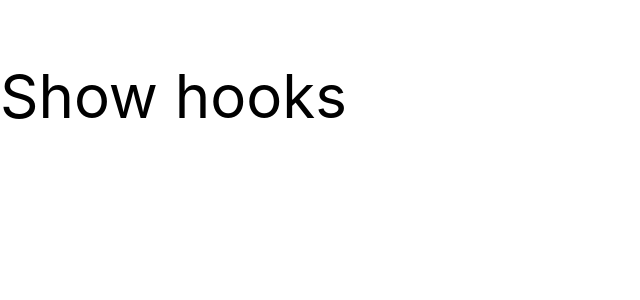
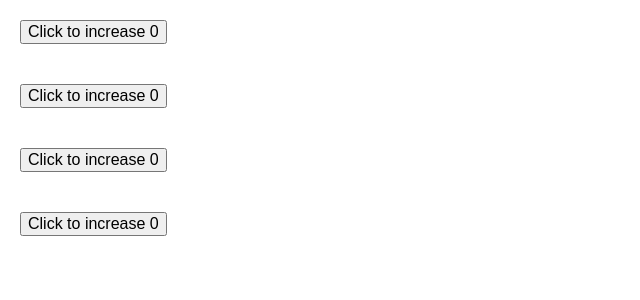
Before and after one commit to Sadlark1993/Curso_React_e_Nextjs, a React (Create React App) app in the folder 03hooks/: page / in a window 1280 px wide. Shown: the top 300 px of the page, without its empty margins (0-640 px from the left). Built offline with nearby package versions, Linux system fonts and the light colour scheme.

Commit message:
Lesson: Error Boundaries - Taking care of errors

```diff
--- a/03hooks/src/App.jsx
+++ b/03hooks/src/App.jsx
@@ -1,72 +1,91 @@
-import { useEffect, useLayoutEffect, useRef, useState } from 'react';
+import { useEffect } from 'react';
+import { useState } from 'react';
+import { Component } from 'react';
+import PropTypes from 'prop-types';
 
-export const ReactHooks = () => {
-  console.log('%cCHILD RENDER STARTING...', 'color: green');
+const s = {
+  style: {
+    fontSize: '16px',
+    margin: '20px',
+  },
+};
 
-  // Lazy Initializer #1
-  const [state1, setState1] = useState(() => {
-    const state = new Date().toLocaleDateString();
-    console.log('%cState Lazy initializer - (useState + InitialValue) = ' + state, 'color: green');
-    return state;
-  });
-  const renders = useRef(0);
+class ErrorBoundary extends Component {
+  constructor(props) {
+    super(props);
+    this.state = { hasError: false };
+  }
+
+  static getDerivedStateFromError(error) {
+    // Update state so the next render will show the fallback UI.
+    return { hasError: true };
+  }
+
+  componentDidCatch(error, errorInfo) {
+    // You can also log the error to an error reporting service
+    console.log(error, errorInfo);
+  }
+
+  render() {
+    if (this.state.hasError) {
+      // You can render any custom fallback UI
+      return <h1>Ai Caramba!!</h1>; //will render this, in case of an error.
+    }
+
+    return this.props.children;
+  }
+}
+
+ErrorBoundary.propTypes = {
+  children: PropTypes.node,
+};
+
+const ItWillThrowError = () => {
+  const [number, setNumber] = useState(0);
 
   useEffect(() => {
-    console.log('%cuseEffect (UPDATE state1) ' + state1, 'color: #dbc70f');
-  }, [state1]);
+    if (number > 3) throw new Error("Hi! I'm an Error.");
+  }, [number]);
 
-  useEffect(() => {
-    console.log('%cuseEffect -> No Dependencies', 'color: #dbc70f');
-    renders.current += 1;
-
-    return () => {
-      console.log('%cuseEffect (Cleanup) -> No Dependencies', 'color: #dbc70f');
-    };
-  });
-
-  useEffect(() => {
-    const listener = () => console.log('Listener...');
-    console.log('%cuseEffect -> Empty dependencies', 'color: #dbc70f');
-
-    return () => {
-      console.log('%cuseEffect (Cleanup) -> Empty dependencies', 'color: #dbc70f');
-    };
-  }, []);
-
-  useLayoutEffect(() => {
-    console.log('%cuseLayoutEffect', 'color: #e61a4d');
-
-    return () => {
-      console.log('%cuseLayoutEffect (Cleanup)', 'color: #e61a4d');
-    };
-  });
-
-  console.log('%cCHILD RENDER ' + renders.current + ' ENDING...', 'color: green');
   return (
-    <div onClick={() => setState1(new Date().toLocaleString('pt-br'))} style={{ fontSize: '60px' }}>
-      State: {state1}
-    </div>
+    <button
+      {...s}
+      onClick={() => {
+        setNumber((n) => n + 1);
+      }}
+    >
+      Click to increase {number}
+    </button>
   );
 };
 
 export const App = () => {
-  const renders = useRef(0);
-
-  useEffect(() => {
-    renders.current += 1;
-  });
-
-  console.log(`%cPARENT RENDER ${renders.current} STARTING...`, 'color: green');
-  const [show, setShow] = useState(false);
-  console.log('%cState Initializer - (useState + InitialValue) = ' + show, 'color: green');
-  console.log(`%cPARENT RENDER ${renders.current} ENDING...`, 'color: green');
-
   return (
-    <div>
-      <p style={{ fontSize: '60px' }} onClick={() => setShow((s) => !s)}>
-        Show hooks
-      </p>
-      {show && <ReactHooks />}
-    </div>
+    <>
+      <div>
+        <ErrorBoundary>
+          {/* only what is inside of this will be replaced by the error message */}
+          <ItWillThrowError />
+        </ErrorBoundary>
+      </div>
+      <div>
+        <ErrorBoundary>
+          {/* only what is inside of this will be replaced by the error message */}
+          <ItWillThrowError />
+        </ErrorBoundary>
+      </div>
+      <div>
+        <ErrorBoundary>
+          {/* only what is inside of this will be replaced by the error message */}
+          <ItWillThrowError />
+        </ErrorBoundary>
+      </div>
+      <div>
+        <ErrorBoundary>
+          {/* only what is inside of this will be replaced by the error message */}
+          <ItWillThrowError />
+        </ErrorBoundary>
+      </div>
+    </>
   );
 };
```
